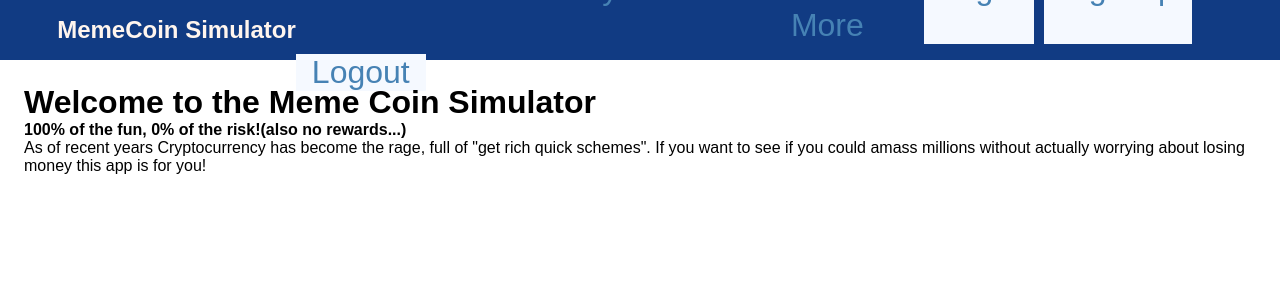
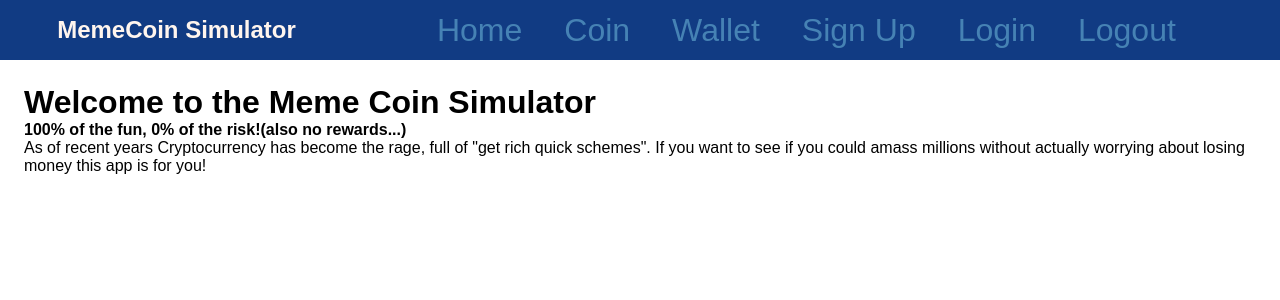
Before and after one commit to David-P-Molina/CryptoCurrency-trading-simulator, a React (Create React App) app: page / in a window 1280 px wide. Shown: the top 300 px of the page. Built offline with nearby package versions, Linux system fonts and the light colour scheme.

Commit message:
Removed iterator to simple navbar display

```diff
--- a/src/components/navbar/MenuItem.js
+++ /dev/null
@@ -1,39 +0,0 @@
-const MenuItems = [
-    {
-        title: 'Home',
-        url: '/',
-        cName: 'nav-links'
-    },
-    {
-        title: 'Coins',
-        url: '/coins',
-        cName: 'nav-links'
-    },
-    {
-        title: ' My Wallet',
-        url: '/wallet',
-        cName: 'nav-links logged-in'
-    },
-    {
-        title: 'Learn More',
-        url: '/learn-more',
-        cName: 'nav-links'
-    },
-    {
-        title: 'Login',
-        url: '/login',
-        cName: 'nav-links user-functions not-logged-in'
-    },
-    {
-        title: 'Sign-Up',
-        url: '/signup',
-        cName: 'nav-links user-functions not-logged-in'
-    },
-    {
-        title: 'Logout',
-        url: '/logout',
-        cName: 'nav-links user-functions logged-in'
-    },
-]
-
-export default MenuItems
--- a/src/components/navbar/Navbar.js
+++ b/src/components/navbar/Navbar.js
@@ -1,6 +1,6 @@
 import React from 'react'
 import { connect } from 'react-redux'
-import MenuItems from './MenuItem'
+// import MenuItems from './MenuItem'
 import { NavLink } from 'react-router-dom'
 import './Navbar.css'
 
@@ -9,17 +9,12 @@ const Navbar = ({ authChecked, LoggedIn, currentUser }) => {
         <nav className="NavbarItems">
             <h1 className="app-name">MemeCoin Simulator</h1>
             <ul className="nav-menu">
-            {MenuItems.map((item, index) => {
-                return (
-                    <NavLink
-                        to={item.url}
-                        key={index}
-                        className={item.cName}
-                    >
-                        {item.title}
-                        </NavLink>
-                    )
-                })}
+                <NavLink to="/" className="nav-links" >Home</NavLink>
+                <NavLink to="/coins" className="nav-links" >Coin</NavLink>
+                <NavLink to="/wallet" className="nav-links" >Wallet</NavLink>
+                <NavLink to="/signup" className="nav-links" >Sign Up</NavLink>
+                <NavLink to="/login" className="nav-links" >Login</NavLink>
+                <NavLink to="/logout" className="nav-links" >Logout</NavLink>
             </ul>
         </nav>
      )
```
